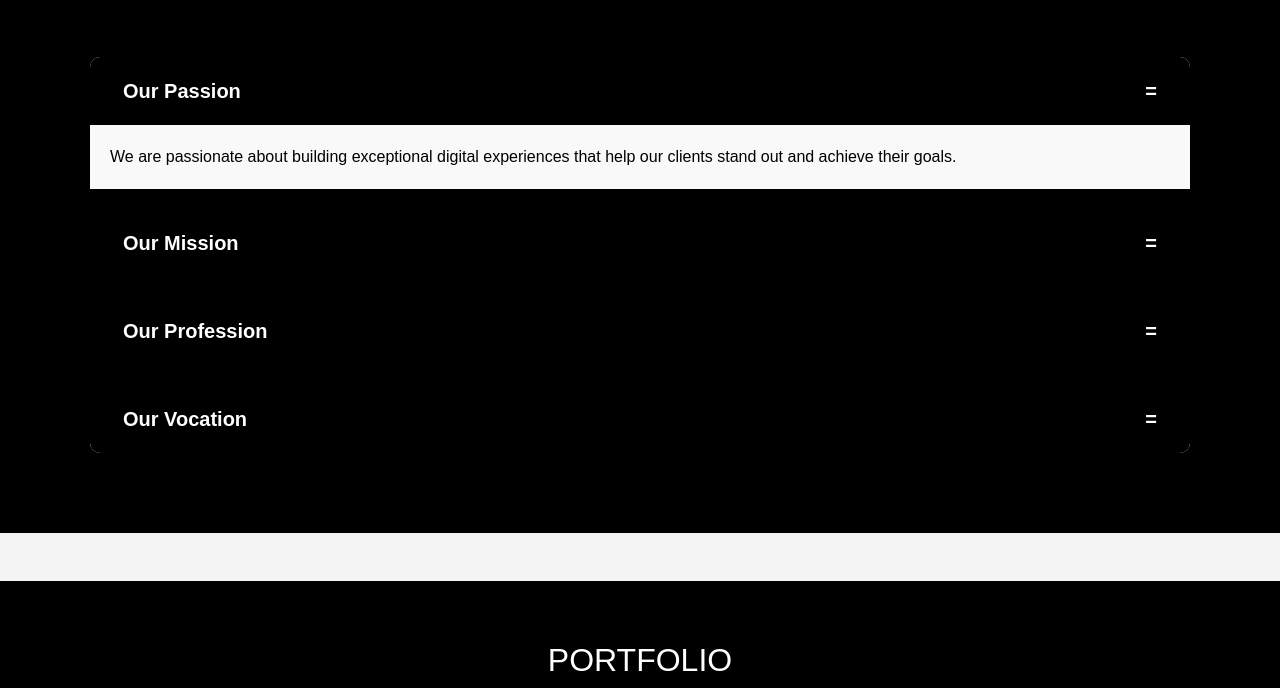
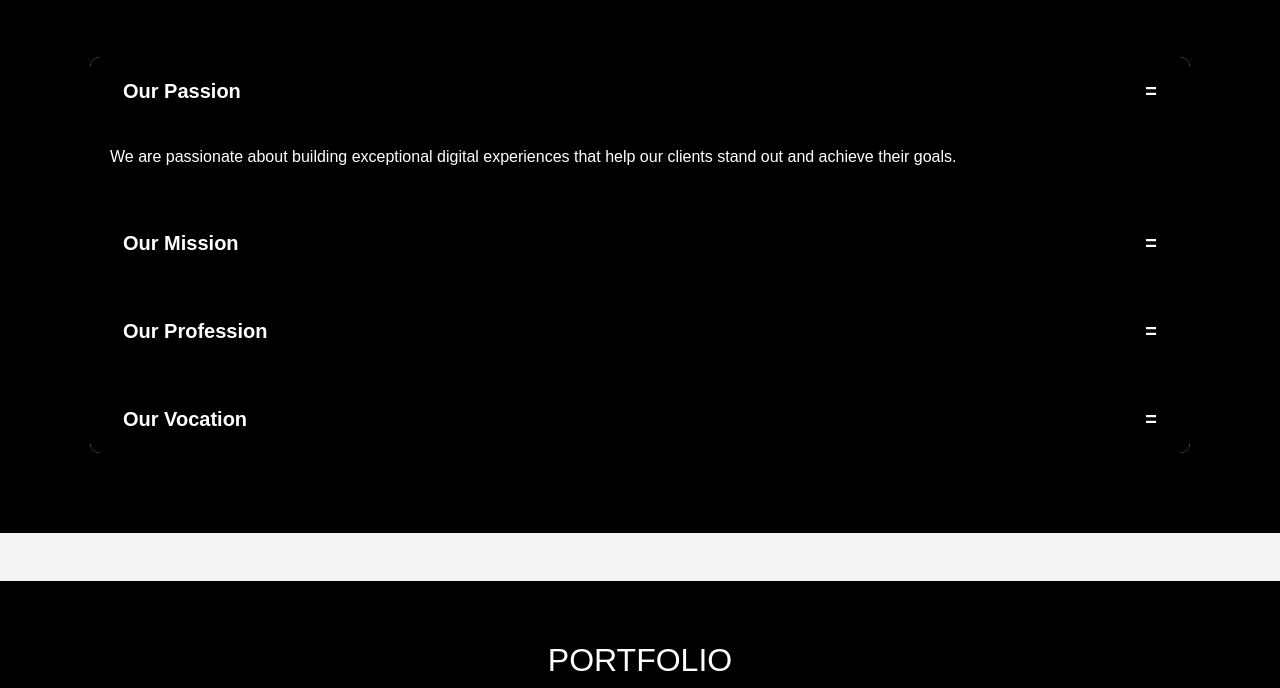
Before and after one commit to eucarystr/Devep, a plain HTML site: page index.html in a window 1280 px wide. Shown: the part 1400-2088 px from the top of the page. Drawn offline with nearby package versions, Linux system fonts and the light colour scheme.

Commit message:
Update styles.css

```diff
--- a/styles.css
+++ b/styles.css
@@ -117,8 +117,8 @@ header h1 {
 }
 
 .accordion .card-body {
-    background-color: #f9f9f9;
-    color: #000;
+    background-color: black;
+    color: white;
     font-size: 1rem;
 }
 
```
